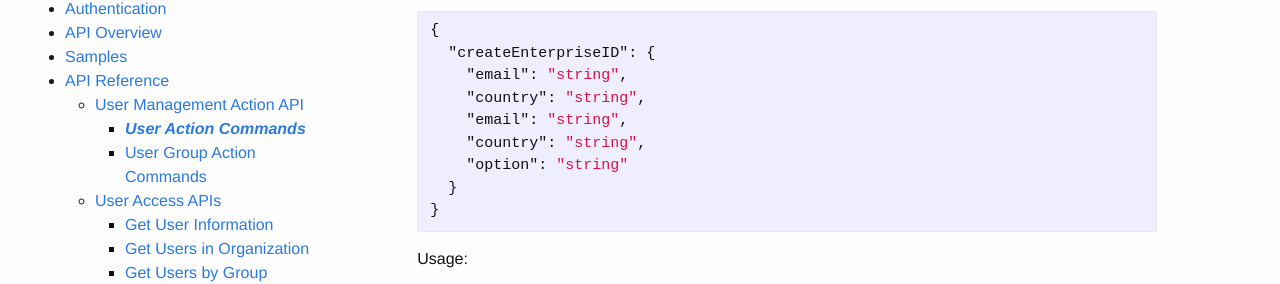
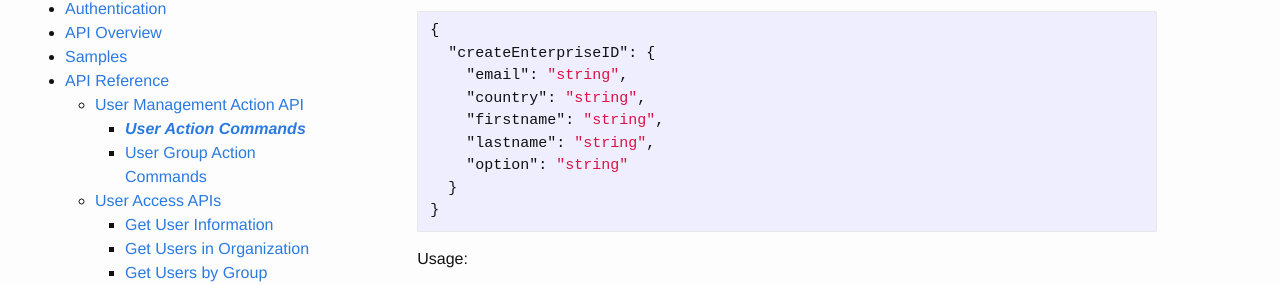
Before and after one commit to adobe-apiplatform/umapi-documentation, a Jekyll site: the page built from docs/en/api/ActionsCmds.md, in a window 1280 px wide and 1400 px high, scrolled down 2288 px. Shown: the part 148-432 px from the top of the window. Built offline with Jekyll 4.4.1, drawn with Linux system fonts in a browser that asks for light colours; some of the changed text lies outside the part shown.

Commit message:
Update ActionsCmds.md

```diff
--- a/docs/en/api/ActionsCmds.md
+++ b/docs/en/api/ActionsCmds.md
@@ -104,8 +104,8 @@ Creates an [Enterprise ID](glossary.md#enterpriseId). See [user-information](#us
   "createEnterpriseID": {
     "email": "string",
     "country": "string",
-    "email": "string",
-    "country": "string",
+    "firstname": "string",
+    "lastname": "string",
     "option": "string"
   }
 }
```
Also changed, not shown: other parts of docs/en/api/ActionsCmds.md (+1 -1 lines).
